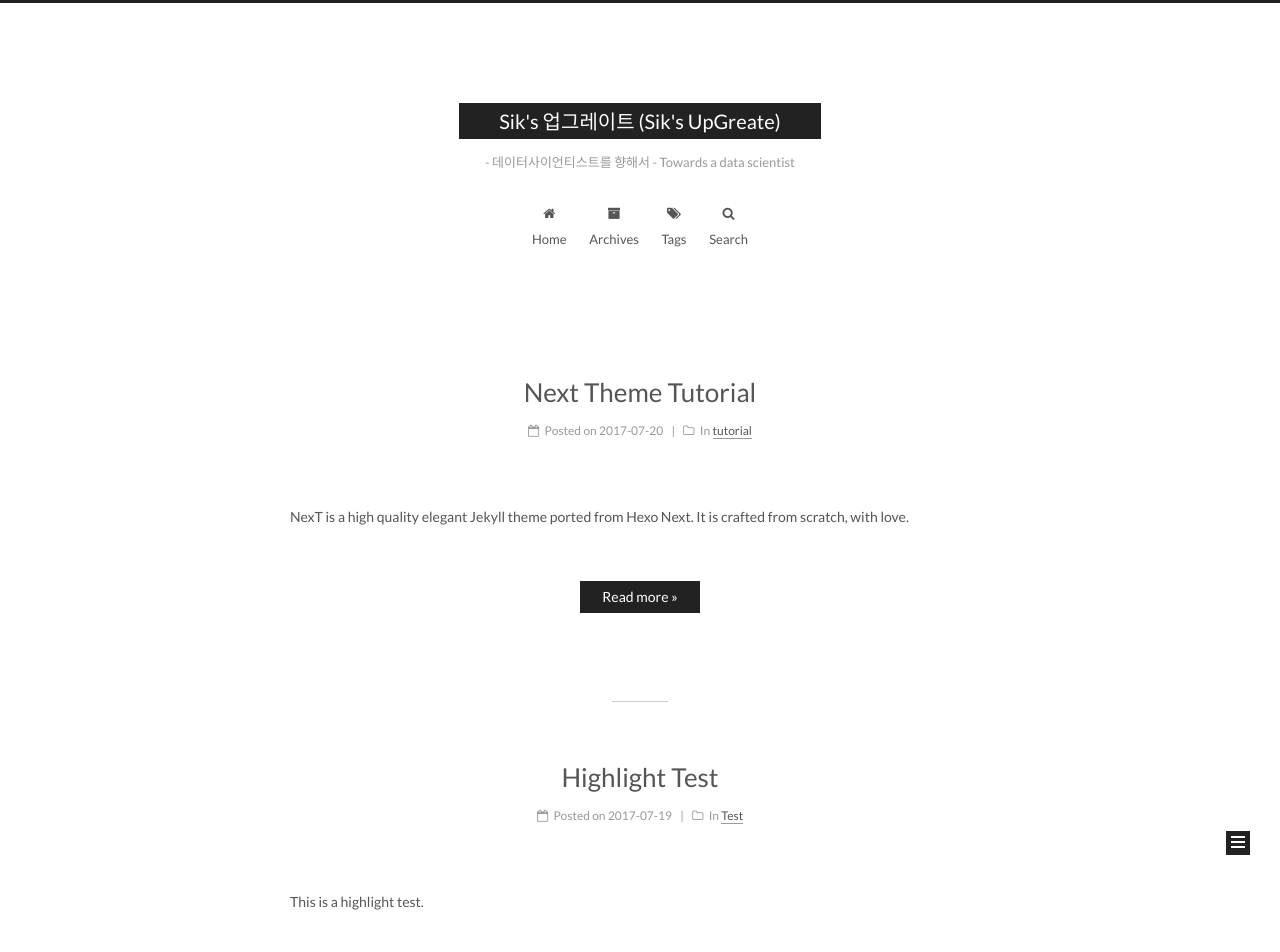
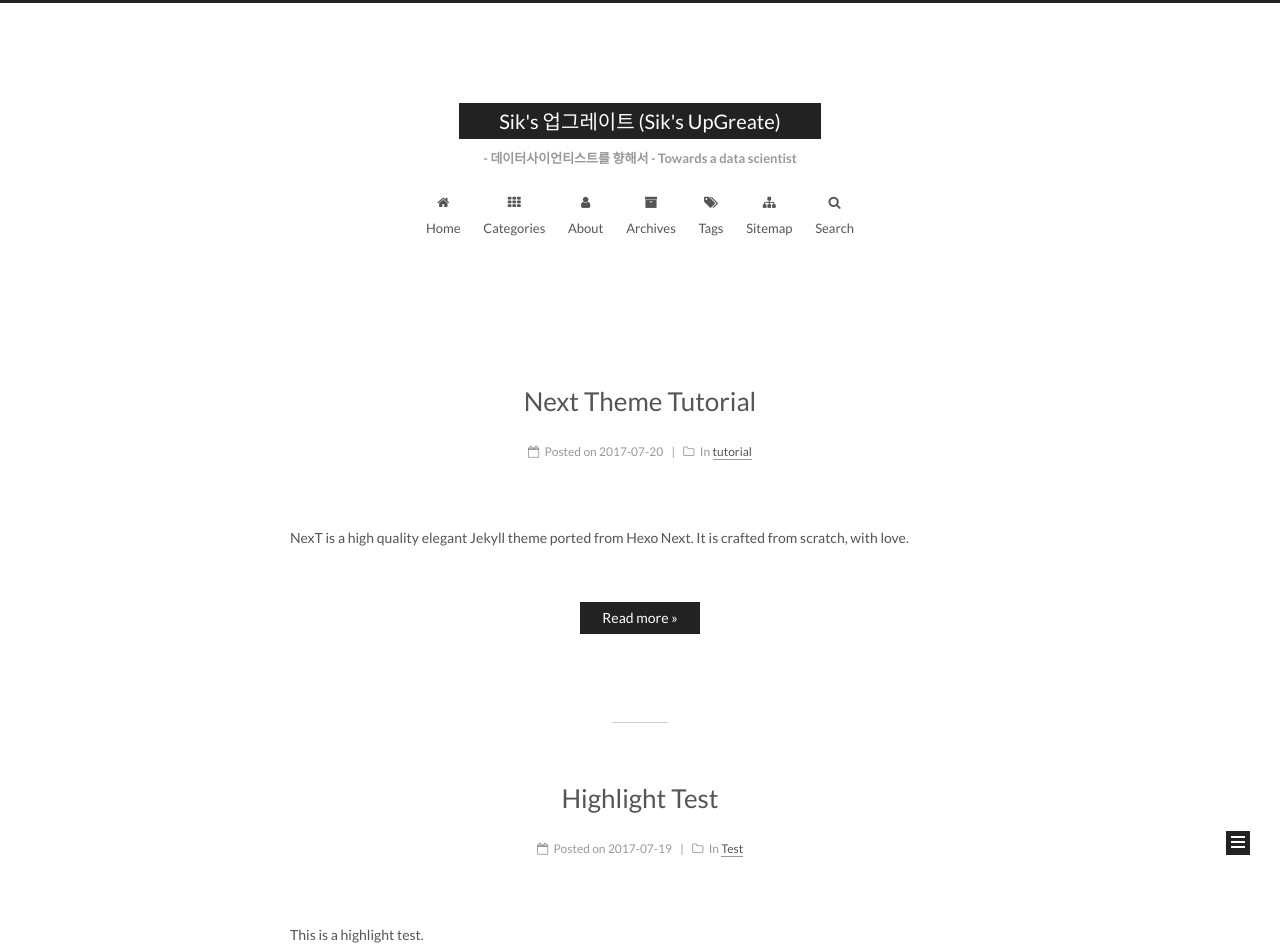
Before and after one commit to owner0220/owner0220.github.io, a Jekyll site: the page built from index.html, in a window 1280 px wide. Shown: the top 952 px of the page. Built offline with Jekyll 4.4.1, drawn with Linux system fonts in a browser that asks for light colours; emoji names are drawn with the system emoji font; the list of posts is cut into pages by our own code; some of the changed lines change nothing that is shown.

```diff
--- a/_config.yml
+++ b/_config.yml
@@ -17,8 +17,8 @@
 
 # URL
 ## If your site is put in a subdirectory, set url as 'http://yoursite.com' and baseurl as '/child'
-url:
-baseurl:
+url: 'https://owner0220.github.io'
+baseurl: '/'
 permalink: pretty
 
 # Pagination
@@ -108,7 +108,7 @@
 canonical: true
 
 # Change headers hierarchy on site-subtitle (will be main site description) and on all post/pages titles for better SEO-optimization.
-seo: false
+seo: true
 
 # If true, will add site-subtitle to index page, added in jekyll config.
 # subtitle: Subtitle
@@ -121,11 +121,11 @@
 # When running the site in a subdirectory (e.g. domain.tld/blog), remove the leading slash (/archives -> archives)
 menu:
   home: /
-  #categories: /categories/
-  #about: /about/
+  categories: /categories/
+  about: /about/
   archives: /archives/
   tags: /tags/
-  #sitemap: /sitemap.xml
+  sitemap: /sitemap.xml
   #commonweal: /404.html
 
 
```
